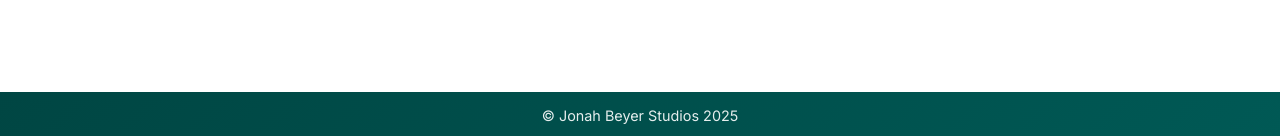
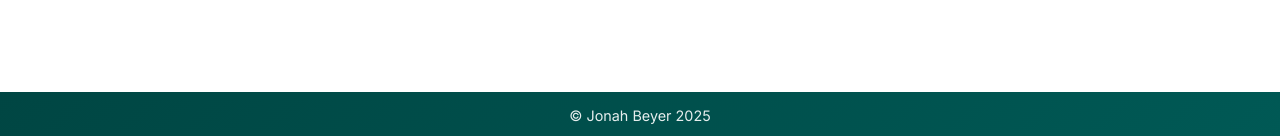
Before and after one commit to Real-M1000/Flask, a Flask app: page /login in a window 1280 px wide. Shown: the part 661-797 px from the top of the page. Run offline with Flask 3, Linux system fonts and the light colour scheme.

Commit message:
Update login.html

```diff
--- a/templates/login.html
+++ b/templates/login.html
@@ -248,7 +248,7 @@
         </div>
     </div>
     <div class="footer">
-        <p>© Jonah Beyer Studios 2025</p>
+        <p>© Jonah Beyer 2025</p>
     </div>
 
     <script>
```
